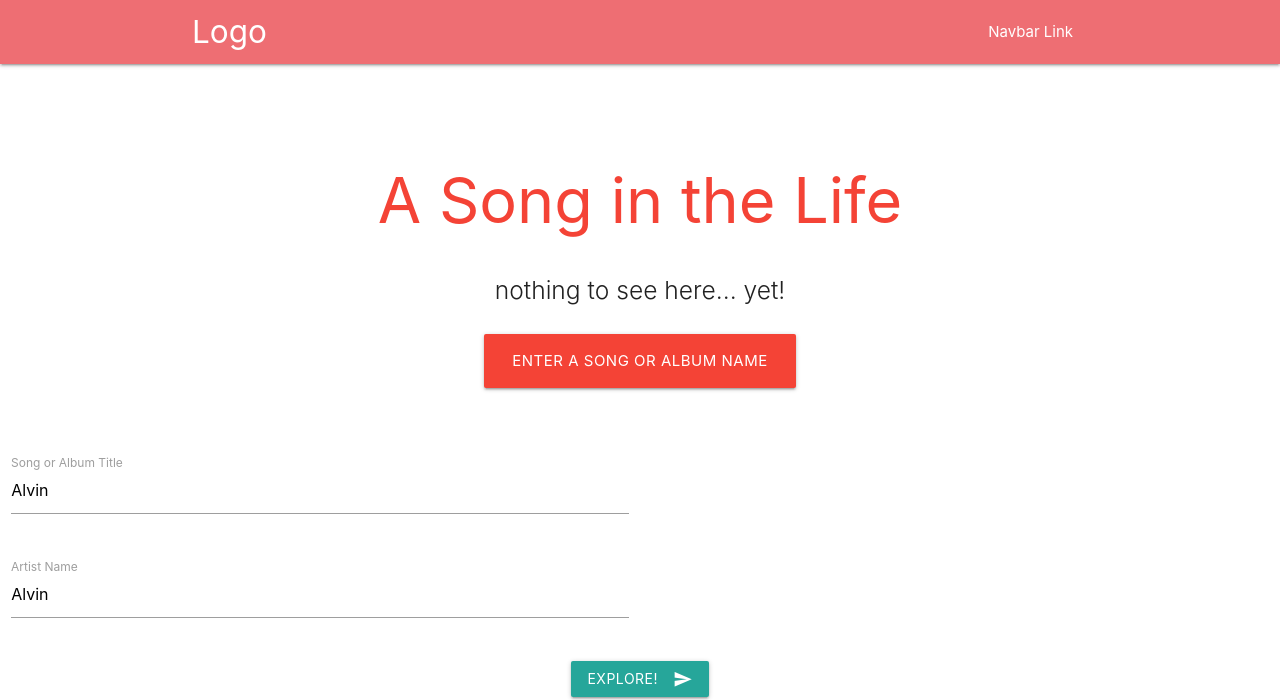
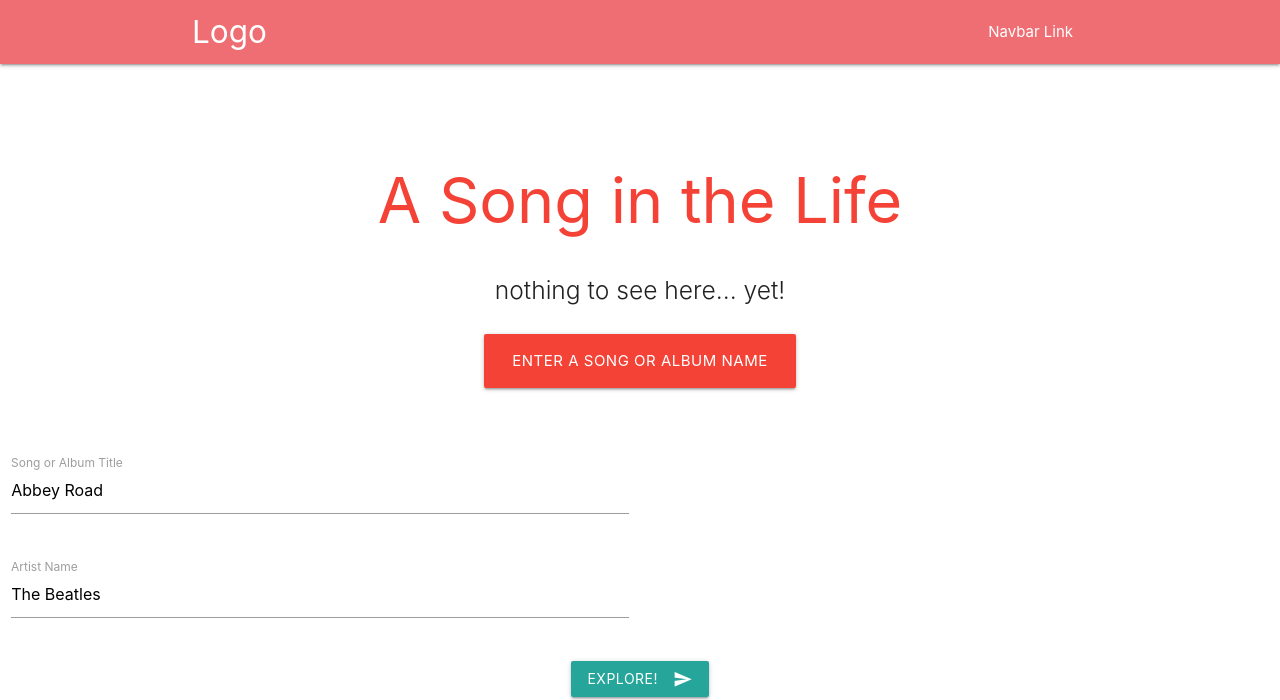
Before and after one commit to G0nZy/Project-1, a plain HTML site: page docs/index.html in a window 1280 px wide. Shown: the top 700 px of the page. Drawn offline with nearby package versions, Linux system fonts and the light colour scheme.

Commit message:
some preset changes

```diff
--- a/docs/index.html
+++ b/docs/index.html
@@ -42,14 +42,14 @@
 
   <div class="row">
     <div class="input-field col s6" class="songSearch">
-      <input value="Alvin" id="first_name2" type="text" class="validate">
+      <input value="Abbey Road" id="first_name2" type="text" class="validate">
       <label class="active" for="first_name2">Song or Album Title</label>
     </div>
   </div>
 
   <div class="row">
     <div class="input-field col s6" class="songSearch">
-      <input value="Alvin" id="first_name2" type="text" class="validate">
+      <input value="The Beatles" id="first_name2" type="text" class="validate">
       <label class="active" for="first_name2">Artist Name</label>
     </div>
   </div>
```
